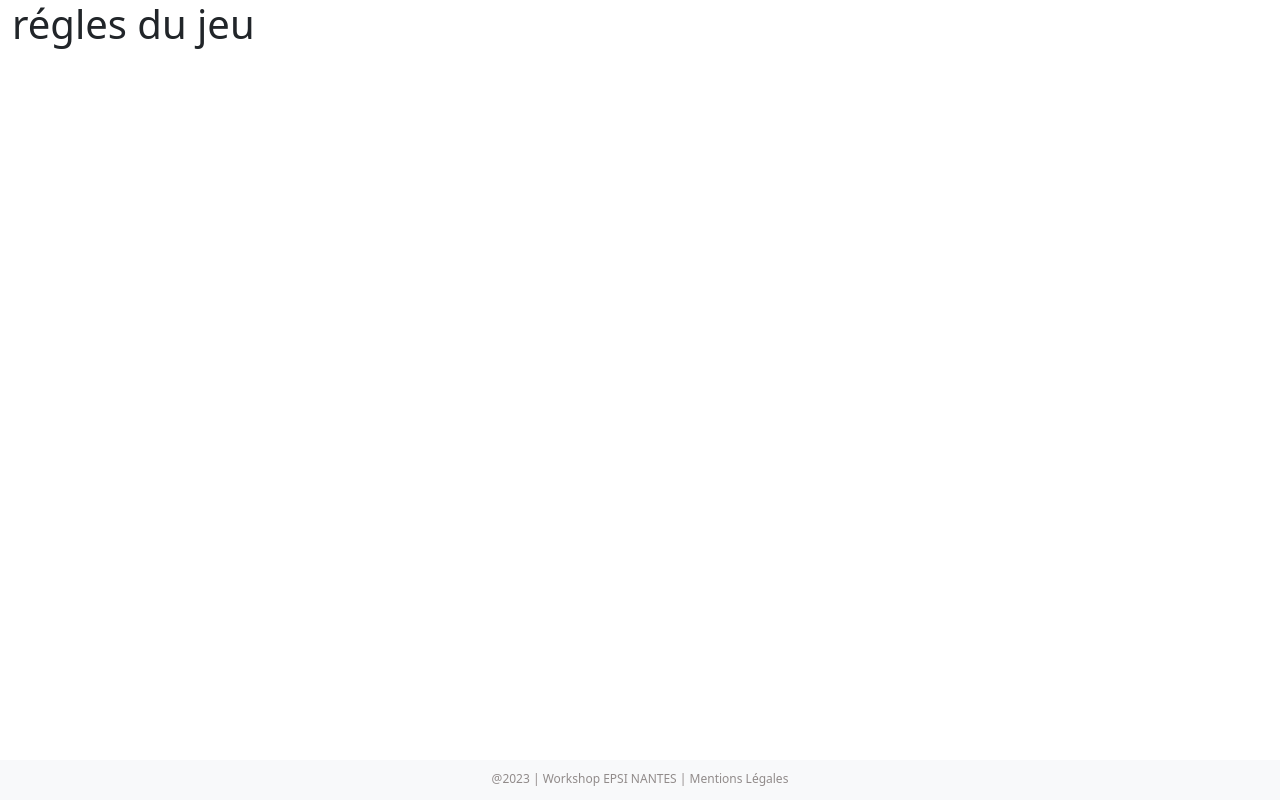
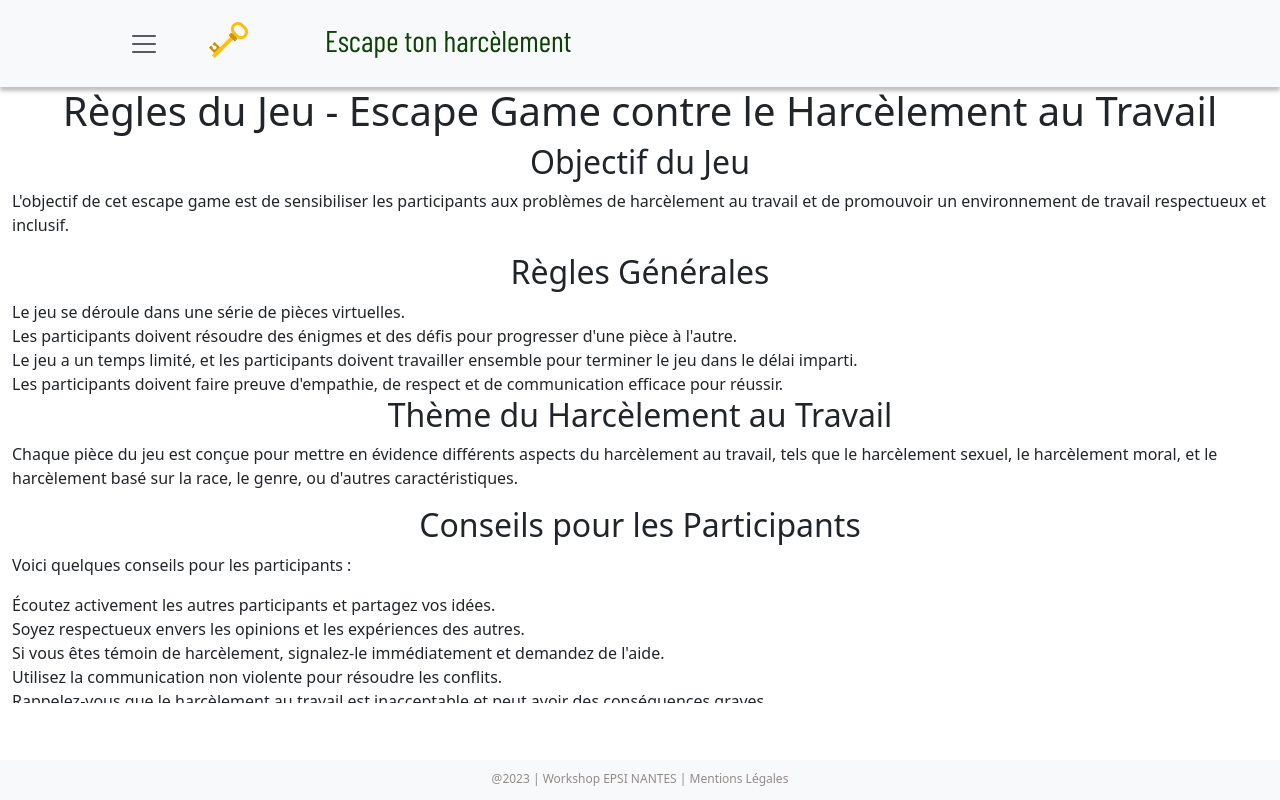
Before and after one commit to KristenBelkadiEpsi/escape-game, a Vue app: page /reglesJeu in a window 1280 px wide. Built offline with nearby package versions, Linux system fonts and the light colour scheme.

Commit message:
ajout des règles du jeu

```diff
--- a/public/index.html
+++ b/public/index.html
@@ -4,10 +4,10 @@
     <meta charset="utf-8">
     <meta http-equiv="X-UA-Compatible" content="IE=edge">
     <meta name="viewport" content="width=device-width,initial-scale=1.0">
-    <link rel="icon" href="<%= BASE_URL %>favicon.ico">
+    <link rel="icon" href="<%= BASE_URL %>key.ico">
     <link href="https://cdn.jsdelivr.net/npm/bootstrap@5.3.0-alpha3/dist/css/bootstrap.min.css" rel="stylesheet" integrity="sha384-KK94CHFLLe+nY2dmCWGMq91rCGa5gtU4mk92HdvYe+M/SXH301p5ILy+dN9+nJOZ" crossorigin="anonymous">
     <script src="https://cdn.jsdelivr.net/npm/bootstrap@5.3.0-alpha3/dist/js/bootstrap.bundle.min.js" integrity="sha384-ENjdO4Dr2bkBIFxQpeoTz1HIcje39Wm4jDKdf19U8gI4ddQ3GYNS7NTKfAdVQSZe" crossorigin="anonymous"></script>
-    <title><%= htmlWebpackPlugin.options.title %></title>
+    <title>Escape contre le Harcèlement au travail</title>
   </head>
   <body>
     <noscript>
--- a/src/views/GameRulesView.vue
+++ b/src/views/GameRulesView.vue
@@ -1,10 +1,58 @@
 <template>
-    <div class="container-fluid">
-        <h1>régles du jeu</h1>
-    </div>
+  <header>
+    <AppNavigation/>
+  </header>
+  <div class="container-fluid">
+    <h1 class="text-center">Règles du Jeu - Escape Game contre le Harcèlement au Travail</h1>
+    <div class="scrollable-content">
+    <h2 class="text-center">Objectif du Jeu</h2>
+    <p>L'objectif de cet escape game est de sensibiliser les participants aux problèmes de harcèlement au travail et de promouvoir un environnement de travail respectueux et inclusif.</p>
+
+    <h2  class="text-center" >Règles Générales</h2>
+    <ul>
+      <li>Le jeu se déroule dans une série de pièces virtuelles.</li>
+      <li>Les participants doivent résoudre des énigmes et des défis pour progresser d'une pièce à l'autre.</li>
+      <li>Le jeu a un temps limité, et les participants doivent travailler ensemble pour terminer le jeu dans le délai imparti.</li>
+      <li>Les participants doivent faire preuve d'empathie, de respect et de communication efficace pour réussir.</li>
+    </ul>
+
+    <h2  class="text-center">Thème du Harcèlement au Travail</h2>
+    <p>Chaque pièce du jeu est conçue pour mettre en évidence différents aspects du harcèlement au travail, tels que le harcèlement sexuel, le harcèlement moral, et le harcèlement basé sur la race, le genre, ou d'autres caractéristiques.</p>
+
+    <h2  class="text-center">Conseils pour les Participants</h2>
+    <p>Voici quelques conseils pour les participants :</p>
+    <ul>
+      <li>Écoutez activement les autres participants et partagez vos idées.</li>
+      <li>Soyez respectueux envers les opinions et les expériences des autres.</li>
+      <li>Si vous êtes témoin de harcèlement, signalez-le immédiatement et demandez de l'aide.</li>
+      <li>Utilisez la communication non violente pour résoudre les conflits.</li>
+      <li>Rappelez-vous que le harcèlement au travail est inacceptable et peut avoir des conséquences graves.</li>
+    </ul>
+
+    <h2  class="text-center">Fin du Jeu</h2>
+    <p>Une fois que les participants ont terminé toutes les pièces et ont résolu les défis liés au harcèlement au travail, le jeu se termine avec un message sur l'importance de la prévention du harcèlement au travail et de la création d'un environnement de travail sûr et inclusif pour tous.</p>
+  </div>
+  </div>
 </template>
+
 <script>
+import AppNavigation from '@/components/AppNavigation.vue'
+
 export default {
-  name: 'GameRulesView'
+  name: 'GameRulesView',
+  components: {
+    AppNavigation,
+  }
 }
 </script>
+<style>
+.scrollable-content {
+  max-height: 70vh;
+  overflow-y: auto;
+}
+ul {
+  list-style-type: none;
+  margin: 0;
+  padding: 0;
+}
+</style>
```
Also changed, not shown: src/components/OfficeCEO.vue (added, +42 -0 lines), 1 other file (tests, documents, lock files or other folders).
